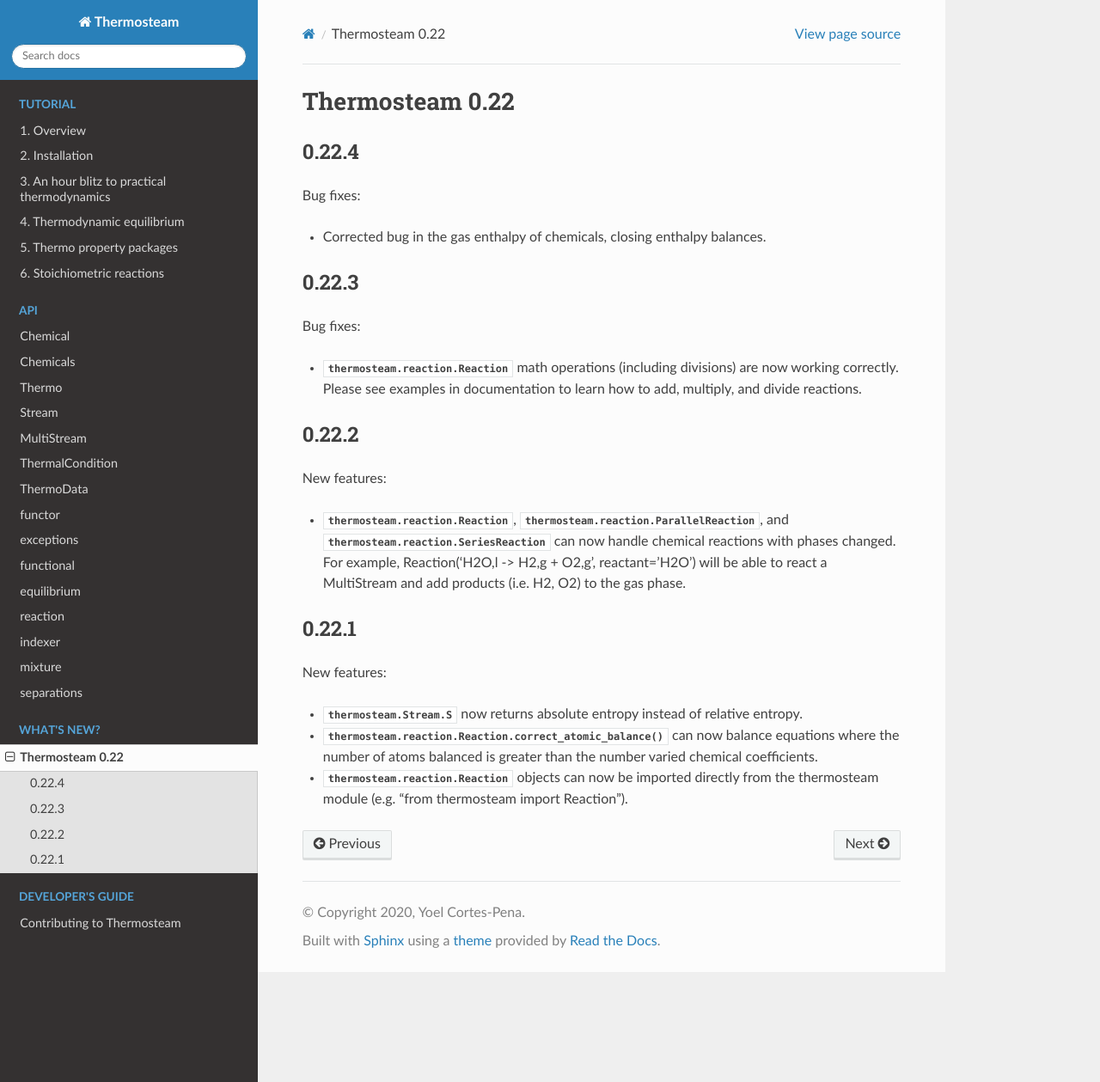
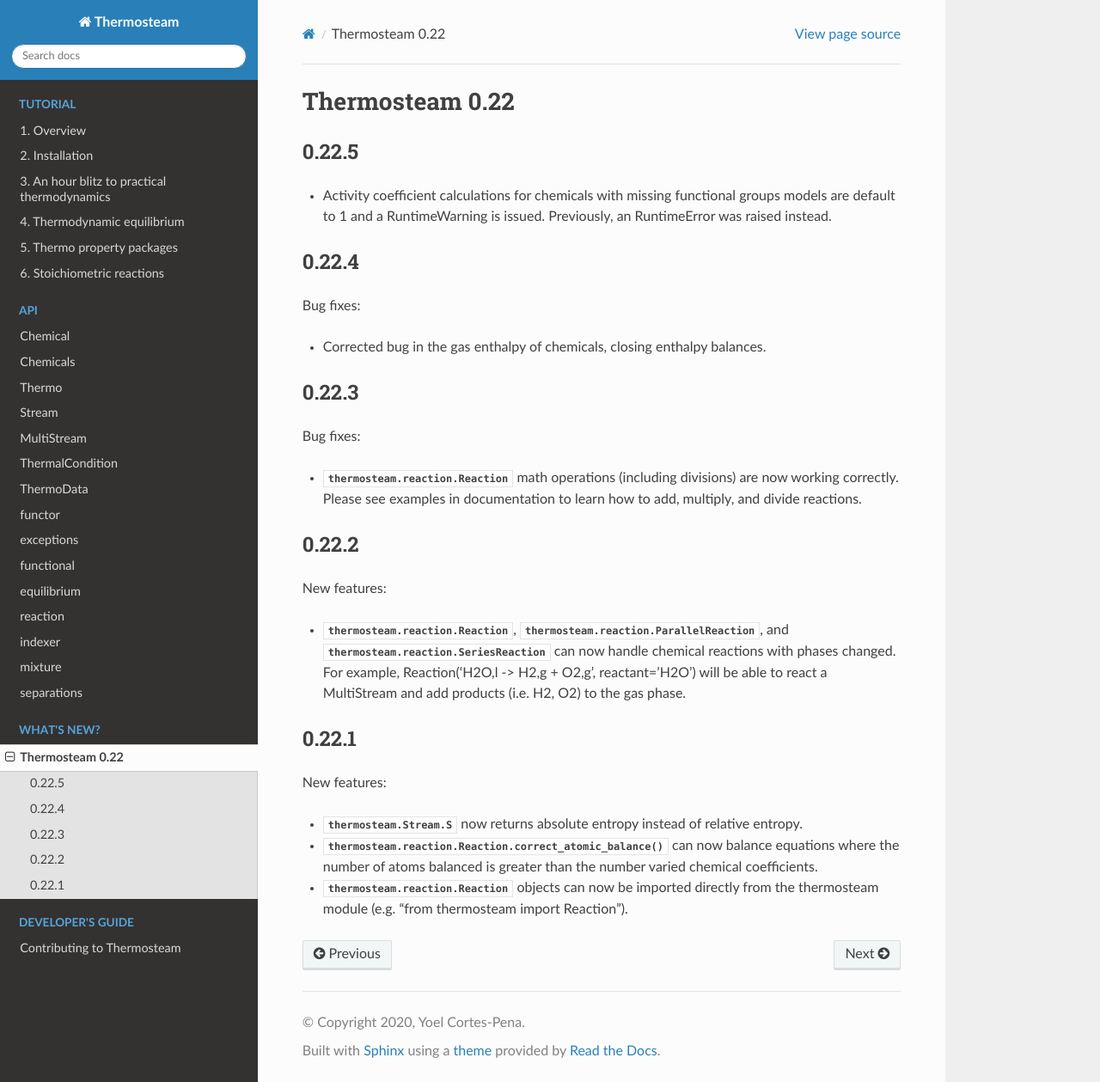
Before and after one commit to BioSTEAMDevelopmentGroup/thermosteam, a Sphinx documentation site: the page built from docs/updates/0.22.txt, in a window 1280 px wide and 1259 px high. Shown: the whole window at 86% size. Built offline with Sphinx 7.4.7 and the Read the Docs theme 2.0.0, drawn with Linux system fonts in a browser that asks for light colours.

Commit message:
make updates for PyPI

```diff
--- a/docs/updates/0.22.txt
+++ b/docs/updates/0.22.txt
@@ -1,5 +1,11 @@
 Thermosteam 0.22
 ================
+
+0.22.5
+------
+* Activity coefficient calculations for chemicals with missing functional
+  groups models are default to 1 and a RuntimeWarning is issued. Previously,
+  an RuntimeError was raised instead.
 
 0.22.4
 ------
--- a/setup.py
+++ b/setup.py
@@ -11,7 +11,7 @@ setup(
     name='thermosteam',
     packages=['thermosteam'],
     license='MIT',
-    version='0.22.4',
+    version='0.22.5',
     description="BioSTEAM's Premier Thermodynamic Engine",
     long_description=open('README.rst').read(),
     author='Yoel Cortes-Pena',
--- a/thermosteam/__init__.py
+++ b/thermosteam/__init__.py
@@ -51,4 +51,4 @@ pd.set_option('display.max_columns', 10)
 pd.set_option('max_colwidth', 35)
 del np, pd
 
-__version__ = "0.22.4"
+__version__ = "0.22.5"
```
